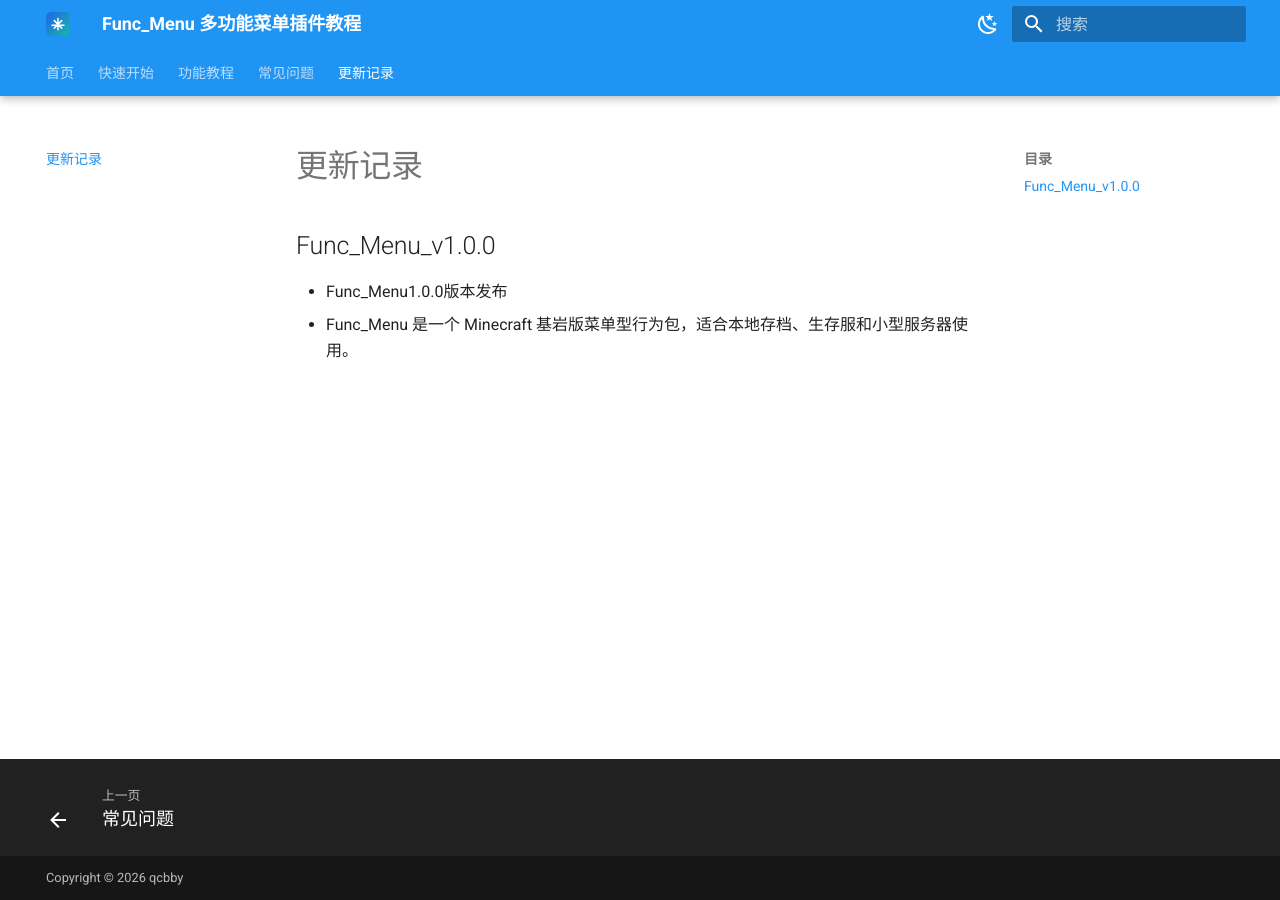
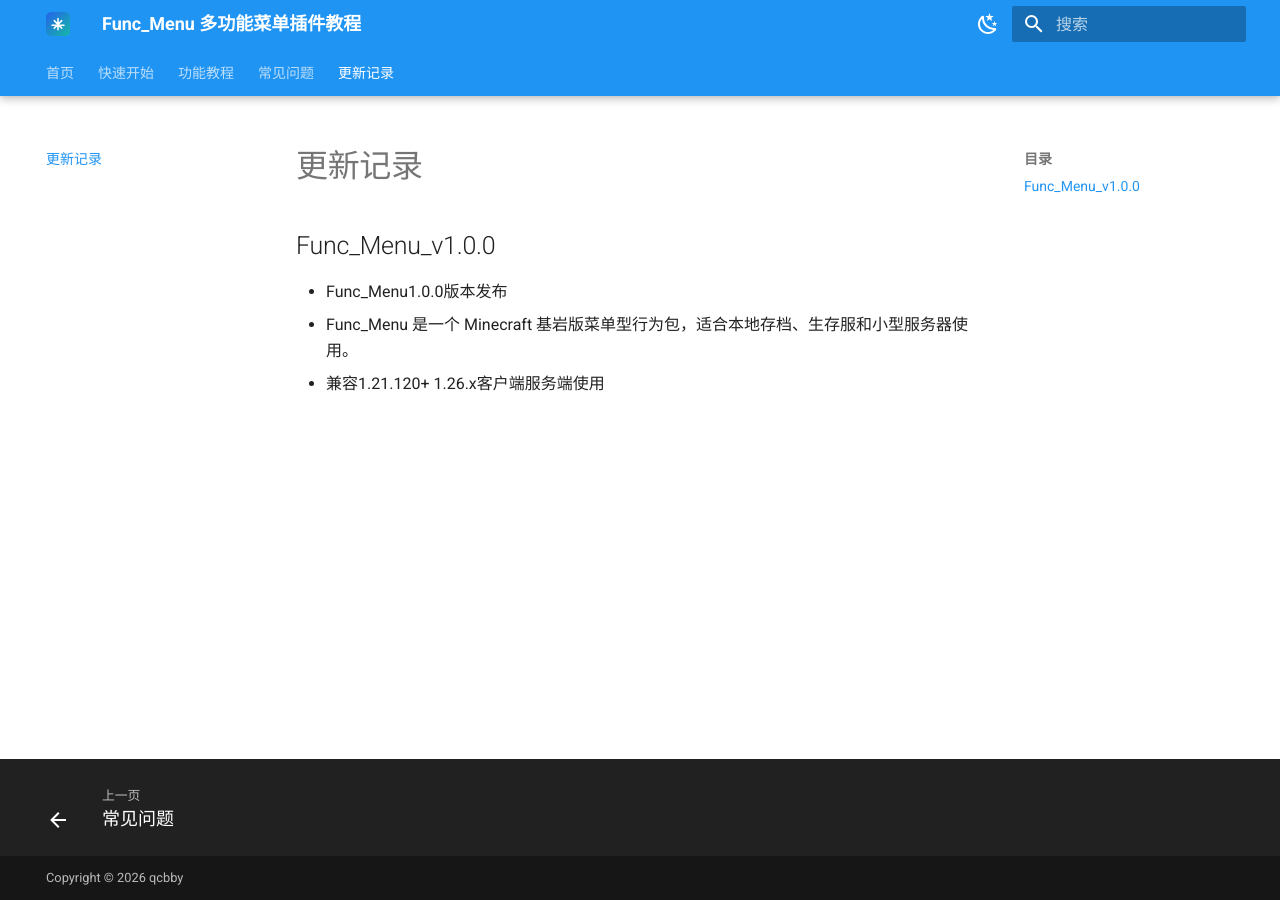
Before and after one commit to mcqcbby/Func_Menu, an MkDocs documentation site: the page built from docs/changelog.md, in a window 1280 px wide. Built offline with MkDocs 1.6.1 and Material for MkDocs 9.7.7, drawn with Linux system fonts in a browser that asks for light colours.

Commit message:
Update changelog.md

```diff
--- a/docs/changelog.md
+++ b/docs/changelog.md
@@ -4,3 +4,4 @@
 
 - Func_Menu1.0.0版本发布
 - Func_Menu 是一个 Minecraft 基岩版菜单型行为包，适合本地存档、生存服和小型服务器使用。
+- 兼容1.21.120+ 1.26.x客户端服务端使用
```
